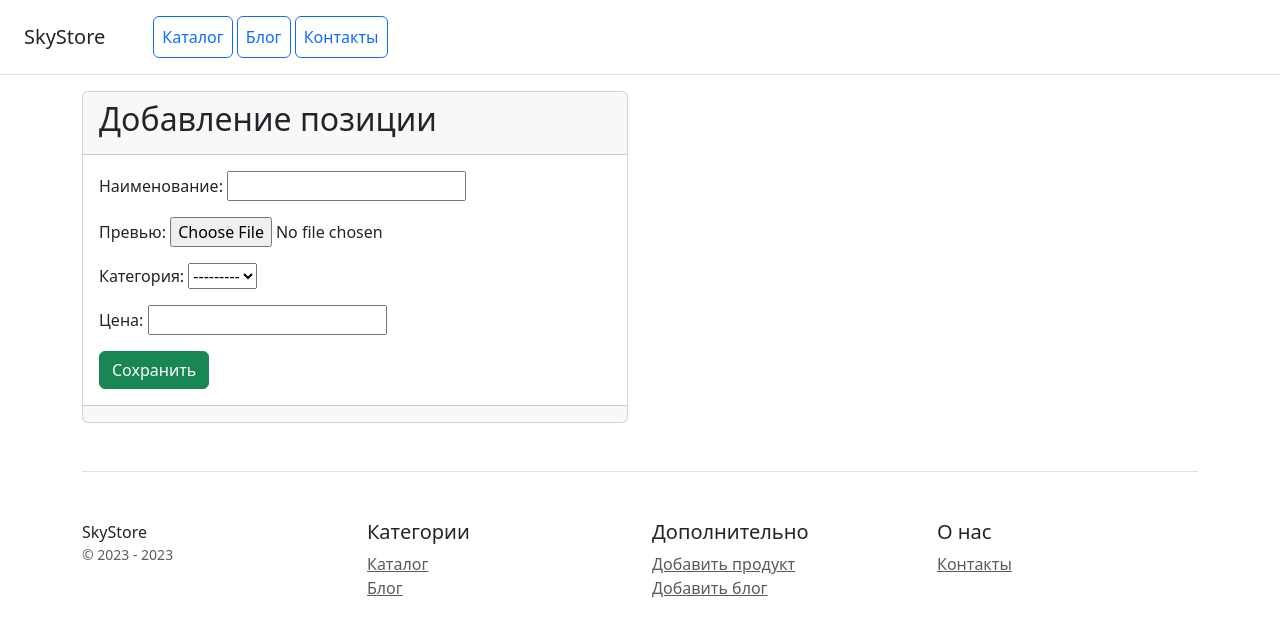
After one commit to nikmaxon/django_online_store, a Django app: page /create/ in a window 1280 px wide. The commit adds this page. Shown: the top 637 px of the page. Run offline with Django 4.2, Linux system fonts and the light colour scheme; data that the repository does not hold is empty; some libraries are stand-ins or nearby versions.

Commit message:
Формы сделаны

```diff
--- /dev/null
+++ b/catalog/forms.py
@@ -0,0 +1,10 @@
+from django import forms
+
+from catalog.models import Product
+
+
+class ProductForm(forms.ModelForm):
+
+    class Meta:
+        model = Product
+        fields = '__all__'
--- /dev/null
+++ b/catalog/templates/catalog/product_form.html
@@ -0,0 +1,22 @@
+{% extends 'catalog/base.html' %}
+{% load my_tags %}
+{% block content %}
+<div class="col-6">
+  <div class="card">
+    <div class="card-header">
+      <h2 class="card-title">
+        Добавление позиции
+      </h2>
+    </div>
+    <div class="card-body">
+      <form method="post" enctype="multipart/form-data">
+        {% csrf_token %}
+        {{ form.as_p }}
+        <button type="submit" class="btn btn-success">Сохранить</button>
+      </form>
+    </div>
+    <div class="card-footer"></div>
+  </div>
+</div>
+
+{% endblock %}
--- a/catalog/urls.py
+++ b/catalog/urls.py
@@ -1,10 +1,12 @@
 from django.urls import path
 from catalog.apps import CatalogConfig
-from catalog.views import contacts, ProductListView, ProductDetailView
+from catalog.views import contacts, ProductListView, ProductDetailView, ProductCreateView, ProductUpdateView
 app_name = CatalogConfig.name
 
 urlpatterns = [
     path('', ProductListView.as_view(), name='home'),
     path('contacts/', contacts, name='contacts'),
     path('cards/<int:pk>/', ProductDetailView.as_view(), name='product_card'),
+    path('create/', ProductCreateView.as_view(), name='create_product'),
+    path('update/<int:pk>/', ProductUpdateView.as_view(), name='update_product'),
 ]
--- a/catalog/views.py
+++ b/catalog/views.py
@@ -1,10 +1,27 @@
 from django.shortcuts import render
-from django.views.generic import ListView, DetailView
+from django.urls import reverse_lazy
+from django.views.generic import ListView, DetailView, UpdateView, CreateView, DeleteView
 
+from catalog.forms import ProductForm
 from catalog.models import Product
 
 
-# CBV
+class ProductCreateView(CreateView):
+    model = Product
+    form_class = ProductForm
+    success_url = reverse_lazy('catalog:home')
+
+
+class ProductUpdateView(UpdateView):
+    model = Product
+    form_class = ProductForm
+    success_url = reverse_lazy('catalog:home')
+
+
+class ProductDeleteView(DeleteView):
+    model = Product
+
+
 class ProductListView(ListView):
     model = Product
     template_name = 'catalog/home.html'
@@ -14,15 +31,6 @@ class ProductDetailView(DetailView):
     model = Product
     template_name = 'catalog/card.html'
 
-
-# def product_card(request, pk):
-#     product_item = Product.objects.get(pk=pk)
-#
-#     context = {
-#         'object_list': Product.objects.filter(pk=pk),
-#         'title': f'Товар :{product_item.product_name}'
-#     }
-#     return render(request, 'catalog/card.html', context)
 
 def contacts(request):
     if request.method == 'POST' or request.method == 'GET':
```
Also changed, not shown: catalog/templates/catalog/home.html (+8 -1 lines).
